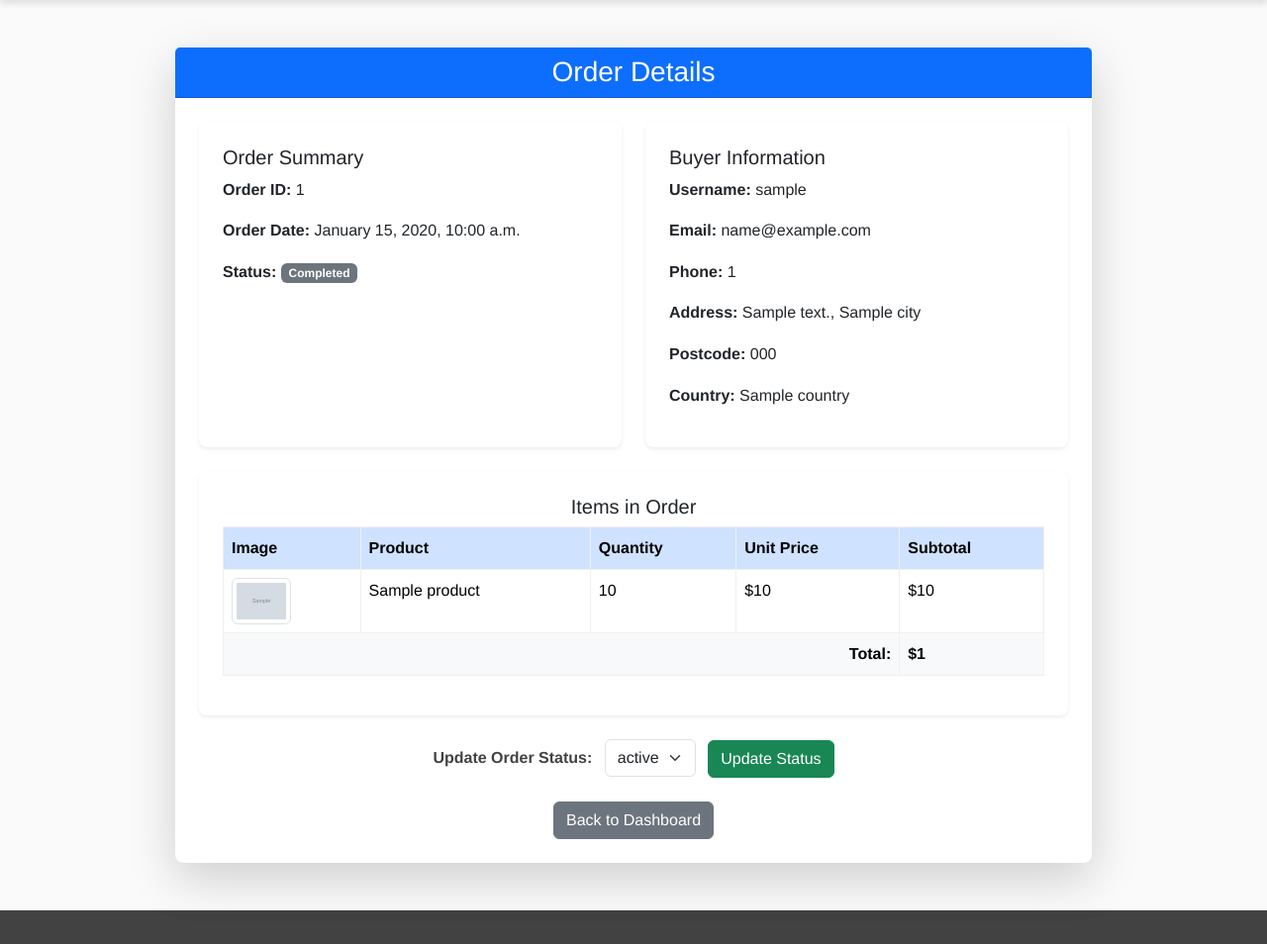
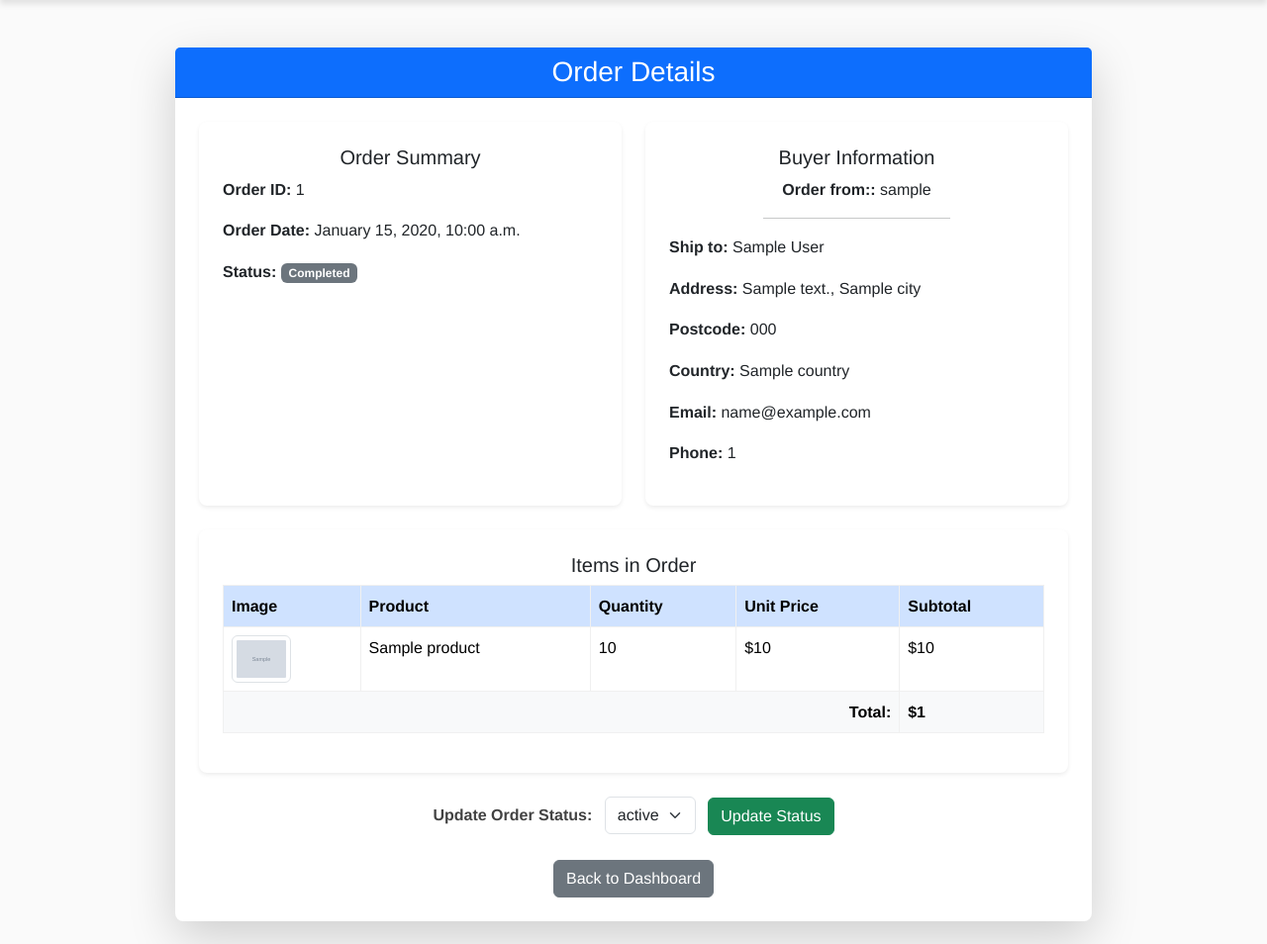
Before and after one commit to Vgarcan/CodeInstitute-proj04-b2b, a Django app: template red-bazaar/orders/templates/orders/supplier-order-detail.html in a window 1280 px wide. Shown: the part 138-1092 px from the top of the page at 99% size. Run offline with Django 5.2, Linux system fonts and the light colour scheme; the template is opened without the code that fills it: most values are stand-ins (such as "Sample title", 1, 10 or a date in 2020); grey boxes marked "Sample" are stand-in pictures.

Commit message:
UPDATE: ship_addr model adjusted with full name and html adjusted for order details

```diff
--- a/red-bazaar/orders/admin.py
+++ b/red-bazaar/orders/admin.py
@@ -24,10 +24,10 @@ class ShipAddrAdmin(admin.TabularInline):
     can_delete = False  # No ability to delete order items through admin interface
 
     # READ ONLY fields
-    readonly_fields = ('username', 'email', 'address', 'city',
+    readonly_fields = ('full_name', 'email', 'address', 'city',
                        'country', 'postal_code', 'phone_number')
     # Display fields
-    fields = ('username', 'email', 'address', 'city',
+    fields = ('full_name', 'email', 'address', 'city',
               'country', 'postal_code', 'phone_number')
 
 
--- a/red-bazaar/orders/models.py
+++ b/red-bazaar/orders/models.py
@@ -59,6 +59,7 @@ class ShipAddr(models.Model):
     order = models.ForeignKey(
         Order, on_delete=models.CASCADE, related_name="buyers_address")
     username = models.CharField(max_length=255, default="NOT INCLUDED")
+    full_name = models.CharField(max_length=255, default="NOT INCLUDED")
     email = models.EmailField(max_length=255, default="NOT INCLUDED")
     address = models.CharField(max_length=255, default="NOT INCLUDED")
     city = models.CharField(max_length=255, default="NOT INCLUDED")
@@ -67,7 +68,7 @@ class ShipAddr(models.Model):
     phone_number = models.CharField(max_length=20, default="NOT INCLUDED")
 
     def __str__(self):
-        return f"{self.username} - {self.address}, {self.city}, {self.country}"
+        return f"{self.username} - {self.full_name} - {self.address}, {self.city}, {self.country}"
 
 
 class OrderItem(models.Model):
--- a/red-bazaar/orders/templates/orders/supplier-order-detail.html
+++ b/red-bazaar/orders/templates/orders/supplier-order-detail.html
@@ -37,7 +37,7 @@
                         <div class="col-md-6 mb-4">
                             <div class="card shadow-sm border-0 h-100">
                                 <div class="card-body">
-                                    <h5 class="card-title">Order Summary</h5>
+                                    <h5 class="card-title text-center">Order Summary</h5>
                                     <p><strong>Order ID:</strong> {{ order.id }}</p>
                                     <p><strong>Order Date:</strong> {{ order.ordered_on|date:"F j, Y, g:i a" }}</p>
                                     <p><strong>Status:</strong> <span class="badge bg-secondary">{{ order.status|title }}</span></p>
@@ -49,13 +49,15 @@
                         <div class="col-md-6 mb-4">
                             <div class="card shadow-sm border-0 h-100">
                                 <div class="card-body">
-                                    <h5 class="card-title">Buyer Information</h5>
-                                    <p><strong>Username:</strong> {{ order.ship_address.username }}</p>
-                                    <p><strong>Email:</strong> {{ order.ship_address.email }}</p>
-                                    <p><strong>Phone:</strong> {{ order.ship_address.phone_number }}</p>
+                                    <h5 class="card-title text-center">Buyer Information</h5>
+                                    <p class="text-center"><strong>Order from::</strong> {{ order.ship_address.username }}</p>
+                                    <hr class="w-50 mx-auto">
+                                    <p><strong>Ship to:</strong> {{ order.ship_address.full_name }}</p>
                                     <p><strong>Address:</strong> {{ order.ship_address.address }}, {{ order.ship_address.city }}</p>
                                     <p><strong>Postcode:</strong> {{ order.ship_address.postal_code }}</p>
                                     <p><strong>Country:</strong> {{ order.ship_address.country }}</p>
+                                    <p><strong>Email:</strong> {{ order.ship_address.email }}</p>
+                                    <p><strong>Phone:</strong> {{ order.ship_address.phone_number }}</p>
                                 </div>
                             </div>
                         </div>
@@ -81,7 +83,7 @@
                                         <tr>
                                             <td>
                                                 <img src="{% if item.product.image %}{{ item.product.image.url }}{% else %}{% static 'imgs/no-img-av.webp' %}{% endif %}"
-                                                     alt="{{ item.product.name }}" class="img-thumbnail" style="width: 60px; height: auto;">
+                                                    alt="{{ item.product.name }}" class="img-thumbnail" style="width: 60px; height: auto;">
                                             </td>
                                             <td>{{ item.product.name }}</td>
                                             <td>{{ item.quantity }}</td>
--- a/red-bazaar/payment/templates/payments/checkout.html
+++ b/red-bazaar/payment/templates/payments/checkout.html
@@ -189,7 +189,11 @@ Checkout
 function confirmPayment(activeForm, nameId, emailId, phoneId) {
     const formData = new FormData(activeForm);
     console.log([...formData]);
-
+    console.log('Billing Name:', document.getElementById(nameId).value);
+    console.log('Billing Email:', document.getElementById(emailId).value);
+    console.log('Billing Phone:', document.getElementById(phoneId).value);
+    console.log('Client Secret:', '{{ client_secret }}');
+    // Perform a stripe payment request
     stripe.confirmCardPayment('{{ client_secret }}', {
         payment_method: {
             card: card,
```
Also changed, not shown: red-bazaar/orders/templates/orders/order-detail.html (+11 -5 lines), red-bazaar/orders/views.py (+9 -1 lines), red-bazaar/orders/migrations/0005_shipaddr_full_name.py (added).
